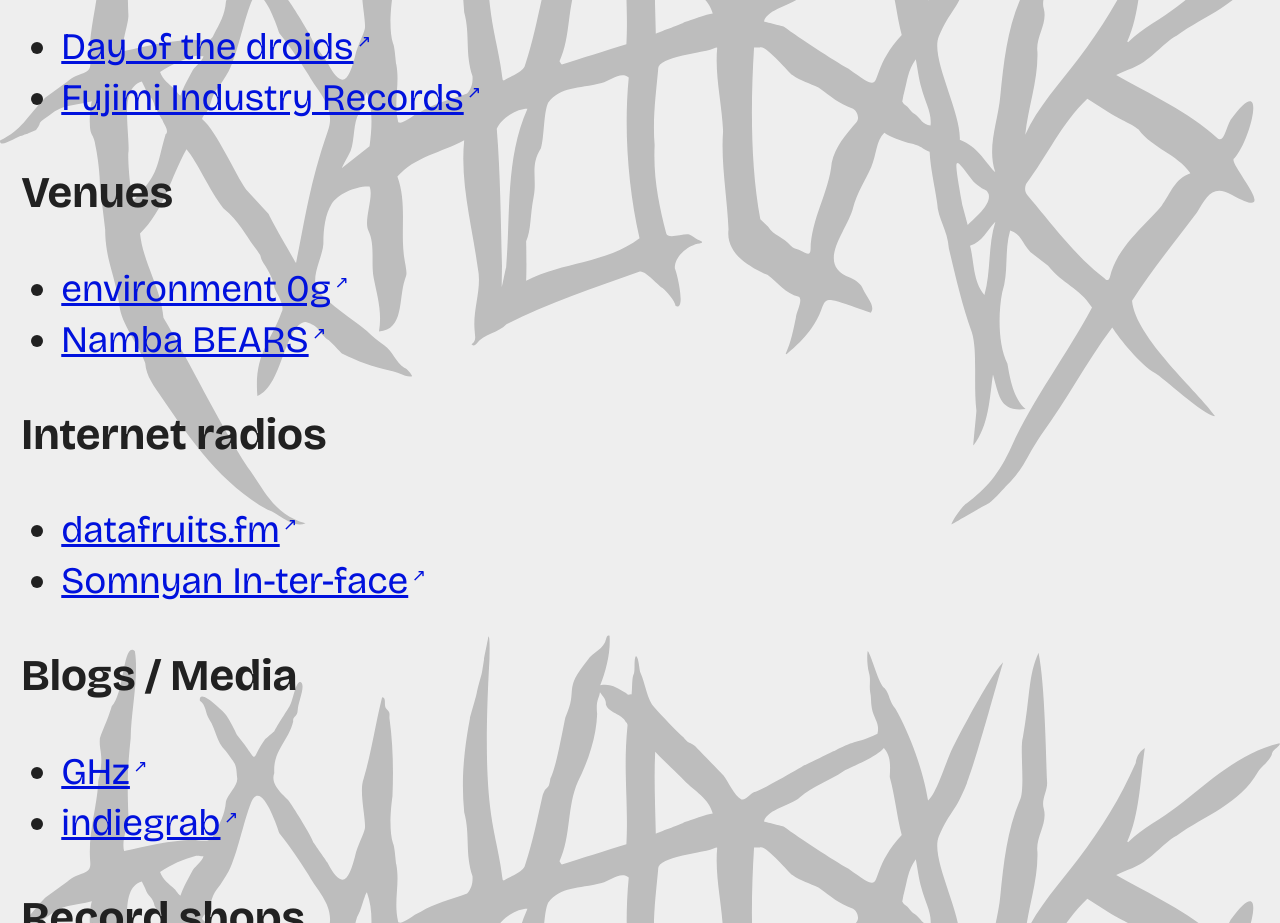
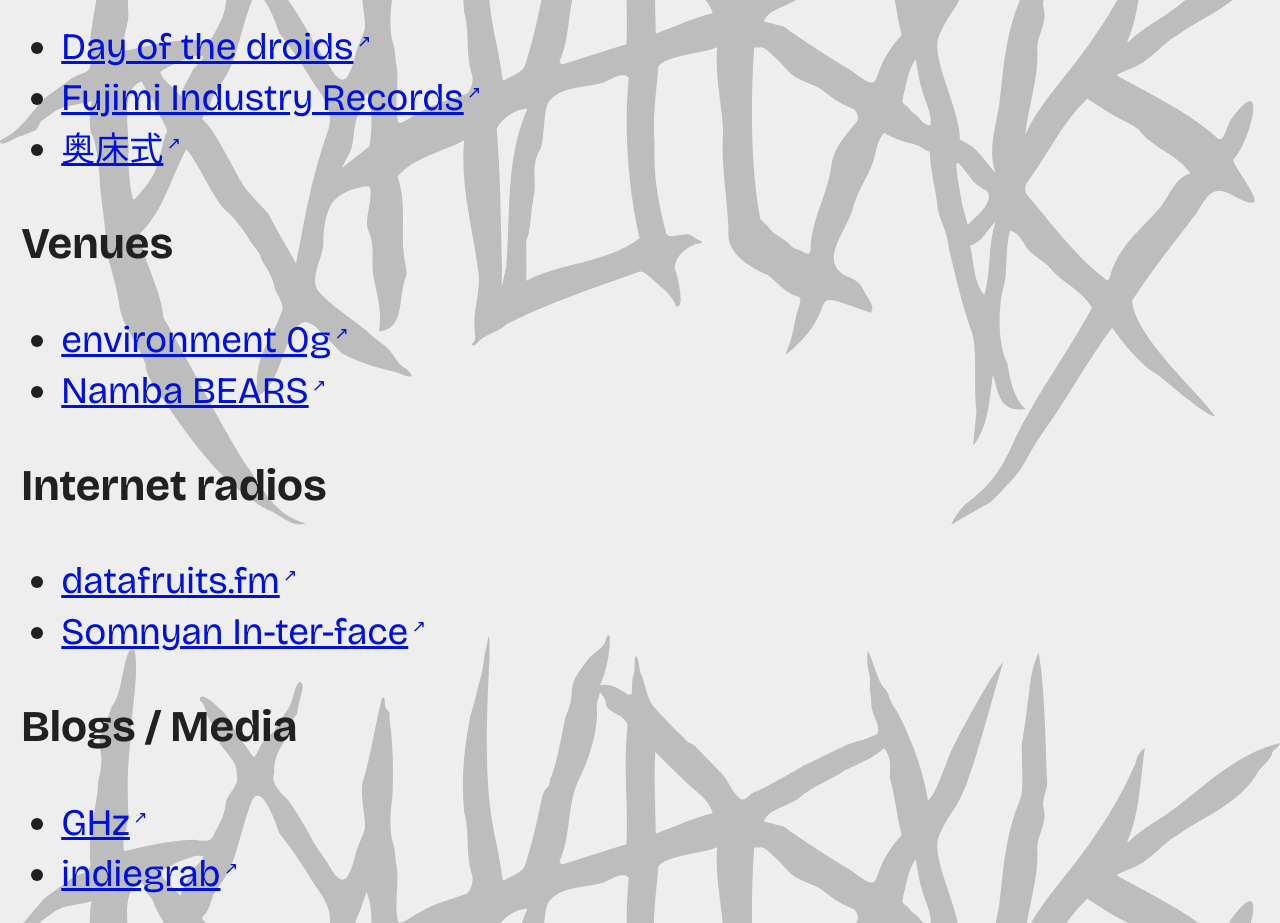
Before and after one commit to peaks-and-valleys/tlp, a SvelteKit app: page /recommendations in a window 1280 px wide. Shown: the part 1020-1943 px from the top of the page. Built offline with nearby package versions, Linux system fonts and the light colour scheme.

Commit message:
feat(recommendations): add a link to recommendations for more resources style(page): add Bluesky link to social media section

```diff
--- a/src/routes/(articles)/recommendations/+page.svelte
+++ b/src/routes/(articles)/recommendations/+page.svelte
@@ -36,6 +36,9 @@
 			</li>
 			<li>
 				<a href="https://sound.jp/fujimi/">Fujimi Industry Records</a>
+			</li>
+			<li>
+				<a href="http://okuyukashiki.com">奥床式</a>
 			</li>
 		</ul>
 		<h3>Venues</h3>
```
Also changed, not shown: src/routes/+page.svelte (+7 -1 lines).
